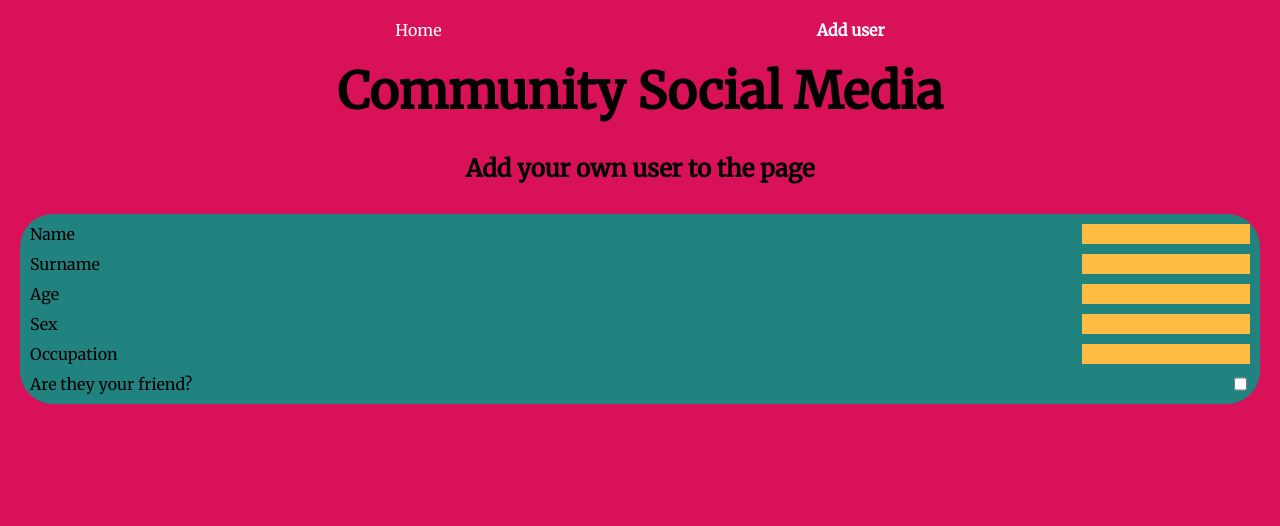
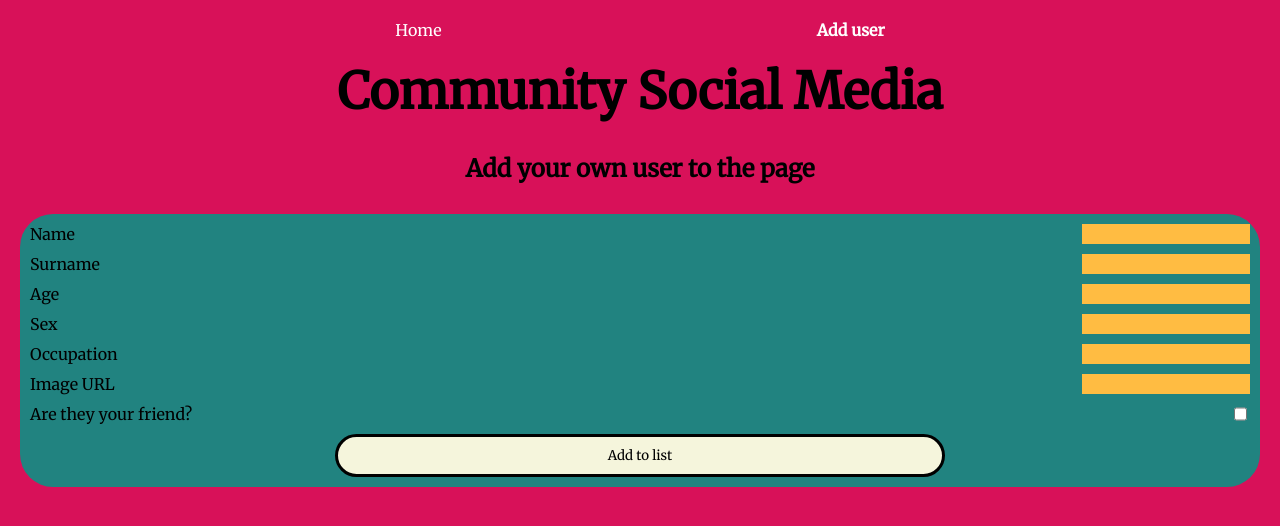
Before and after one commit to augusto-gs/202309-w9chwe-augusto-gomez, a React (Vite) app: page /add-user in a window 1280 px wide. Shown: the top 526 px of the page. Built offline with nearby package versions, Linux system fonts and the light colour scheme.

Commit message:
Add AddUserForm component to proyect

```diff
--- a/src/components/AddUserForm/AddUserForm.tsx
+++ b/src/components/AddUserForm/AddUserForm.tsx
@@ -1,30 +1,121 @@
+import { useState } from "react";
+import { Users } from "../../store/features/userSlice/types";
+import Button from "../Button/Button";
 import AddUserFormStyled from "./AddUserFormStyled";
+import { useNavigate } from "react-router-dom";
+import { useAppDispatch } from "../../store/hooks";
+import { addNewUser } from "../../store/features/userSlice/userSlice";
 
-const AddUserForm = () => (
-  <AddUserFormStyled className="form">
+const AddUserForm = () => {
+  const navigate = useNavigate();
+  const dispatch = useAppDispatch();
+
+  const emptyUser: Users = {
+    name: "",
+    surname: "",
+    imageUrl: "",
+    age: 0,
+    occupation: "",
+    sex: "",
+    isFriend: false,
+    id: 0,
+  };
+
+  const [newUser, setNewUser] = useState(emptyUser);
+
+  const onChangeData = (event: React.ChangeEvent<HTMLInputElement>) => {
+    setNewUser(() => ({
+      ...newUser,
+      [event.target.id]:
+        event.target.type === "checkbox"
+          ? event.target.checked
+          : event.target.value,
+    }));
+  };
+
+  const onFormSubmit = (event: React.FormEvent<HTMLFormElement>) => {
+    event?.preventDefault();
+
+    dispatch(addNewUser(newUser));
+
+    navigate("/");
+  };
+
+  return (
+    <AddUserFormStyled className="form" onSubmit={onFormSubmit}>
       <label htmlFor="name" className="form__label">
-      Name <input type="text" className="form__control" id="name" required />
+        Name{" "}
+        <input
+          type="text"
+          className="form__control"
+          id="name"
+          onChange={onChangeData}
+          required
+        />
       </label>
       <label htmlFor="surname" className="form__label">
         Surname
-      <input type="text" className="form__control" id="surname" required />
+        <input
+          type="text"
+          className="form__control"
+          id="surname"
+          onChange={onChangeData}
+          required
+        />
       </label>
       <label htmlFor="age" className="form__label">
-      Age <input type="number" className="form__control" id="age" required />
+        Age{" "}
+        <input
+          type="number"
+          className="form__control"
+          id="age"
+          onChange={onChangeData}
+          required
+        />
       </label>
       <label htmlFor="sex" className="form__label">
         Sex
-      <input type="text" className="form__control" id="sex" required />
+        <input
+          type="text"
+          className="form__control"
+          id="sex"
+          onChange={onChangeData}
+          required
+        />
       </label>
       <label htmlFor="occupation" className="form__label">
         Occupation
-      <input type="text" className="form__control" id="occupation" required />
+        <input
+          type="text"
+          className="form__control"
+          id="occupation"
+          onChange={onChangeData}
+          required
+        />
+      </label>
+      <label htmlFor="imageUrl" className="form__label">
+        Image URL
+        <input
+          type="text"
+          className="form__control"
+          id="imageUrl"
+          onChange={onChangeData}
+          required
+        />
       </label>
       <label htmlFor="isFriend" className="form__label">
         Are they your friend?
-      <input type="checkbox" className="form__control" id="isFriend" required />
+        <input
+          type="checkbox"
+          className="form__control"
+          id="isFriend"
+          onChange={onChangeData}
+          required
+        />
       </label>
+      <Button actionOnClick={() => {}} text="Add to list" type="submit" />
     </AddUserFormStyled>
   );
+};
 
 export default AddUserForm;
```
Lines whose indentation alone changed are shown as unchanged.
